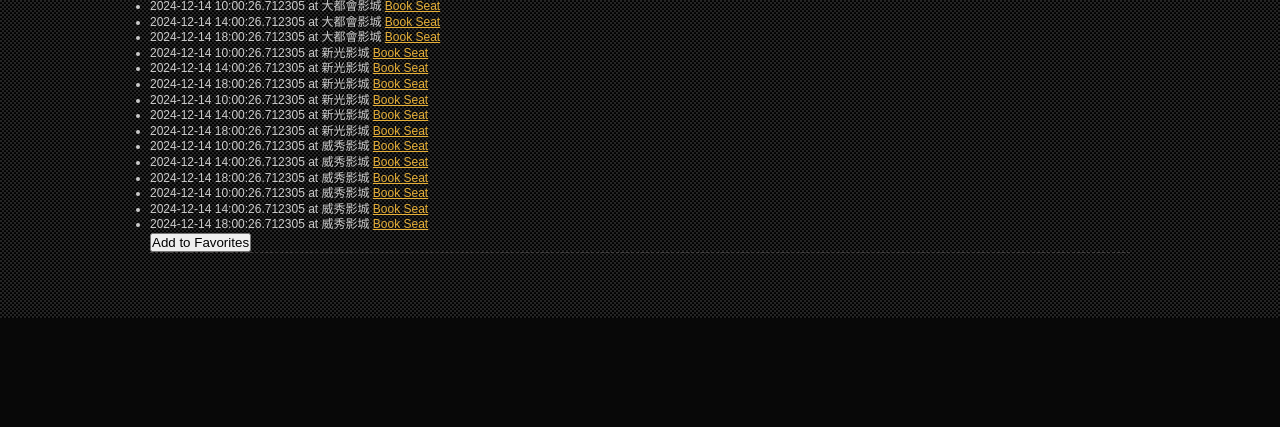
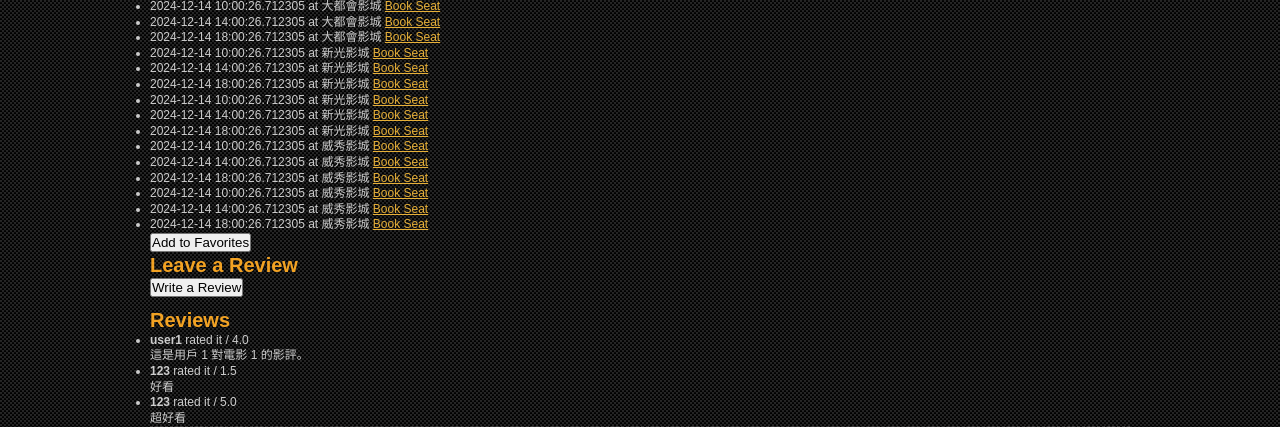
Before and after one commit to yungchengtsai/detail, a Flask app: page /movie/1 in a window 1280 px wide. Shown: the part 482-909 px from the top of the page. Before the commit the page ends 800 px from the top, so only its background shows below. Run offline with Flask 3, Linux system fonts and the light colour scheme; data comes from the database, SQL or seed files in the repository; both versions use the stored data as it was after the commit.

Commit message:
新增評論按鈕

```diff
--- a/app/routes.py
+++ b/app/routes.py
@@ -2,7 +2,7 @@
 from flask import Blueprint, render_template, redirect, url_for, flash, request
 from flask_login import login_user, logout_user, login_required, current_user
 from app import db
-from app.models import User, Movie, Cinema, ScreeningTime, Booking
+from app.models import User, Movie, Cinema, ScreeningTime, Booking, Review
 from app.forms import RegistrationForm, LoginForm, BookingForm
 
 main = Blueprint("main", __name__)
@@ -28,8 +28,14 @@
 @main.route("/movie/<int:movie_id>")
 def movie_detail(movie_id):
     movie = Movie.query.get_or_404(movie_id)
+    reviews = (
+        Review.query.filter_by(movie_id=movie_id)
+        .join(User, Review.user_id == User.id)
+        .add_columns(User.username, Review.content, Review.rate)
+        .all()
+    )
     screenings = ScreeningTime.query.filter_by(movie_id=movie_id).all()
-    return render_template("movie_detail.html", movie=movie, screenings=screenings)
+    return render_template("movie_detail.html", movie=movie, reviews=reviews, screenings=screenings)
 
 
 @main.route("/favorite/<int:movie_id>", methods=["POST"])
@@ -116,3 +122,34 @@
     else:
         movies = []
     return render_template("search_results.html", movies=movies, query=query)
+
+
+@main.route('/submit_review/<int:movie_id>', methods=['POST'])
+@login_required
+def submit_review(movie_id):
+    try:
+        rate = float(request.form.get('rate'))
+        review_content = request.form.get('review')
+
+        if not (0.5 <= rate <= 5.0):
+            flash("Rate must be between 0.5 and 5.0.", "error")
+            return redirect(url_for('main.movie_detail', movie_id=movie_id))
+
+        if not review_content.strip():
+            flash("Review content cannot be empty.", "error")
+            return redirect(url_for('main.movie_detail', movie_id=movie_id))
+    except ValueError:
+        flash("Invalid rating value.", "error")
+        return redirect(url_for('main.movie_detail', movie_id=movie_id))
+
+    new_review = Review(
+        user_id=current_user.id,
+        movie_id=movie_id,
+        content=review_content.strip(),
+        rate=rate,
+    )
+    db.session.add(new_review)
+    db.session.commit()
+
+    flash("Your review has been submitted successfully!", "success")
+    return redirect(url_for('main.movie_detail', movie_id=movie_id))
--- a/templates/movie_detail.html
+++ b/templates/movie_detail.html
@@ -48,4 +48,74 @@
     %} Add to Favorites {% endif %}
   </button>
 </form>
+
+<div>
+  <h2>Leave a Review</h2>
+  <button
+    id="toggle-review-form"
+    style="margin-bottom: 10px;"
+  >
+    Write a Review
+  </button>
+
+  <!-- 隱藏評論表單 -->
+  <form
+    id="review-form"
+    method="post"
+    action="{{ url_for('main.submit_review', movie_id=movie.id) }}"
+    style="display: none; margin-top: 10px;"
+  >
+    <label for="rate">Rate this movie (e.g., 4.5):</label>
+    <input
+      type="number"
+      step="0.5"
+      id="rate"
+      name="rate"
+      min="0.5"
+      max="5.0"
+      required
+      style="margin-bottom: 10px;"
+    />
+    <textarea
+      name="review"
+      placeholder="Write your review here..."
+      style="width: 100%; height: 100px;"
+      required>
+    </textarea>
+    <br />
+    <button type="submit" style="margin-top: 10px;">Submit Review</button>
+  </form>
+</div>
+
+<script>
+  document.addEventListener("DOMContentLoaded", function () {
+    const toggleButton = document.getElementById("toggle-review-form");
+    const reviewForm = document.getElementById("review-form");
+
+    toggleButton.addEventListener("click", function () {
+      // 切換表單的顯示狀態
+      if (reviewForm.style.display === "none" || reviewForm.style.display === "") {
+        reviewForm.style.display = "block";
+        toggleButton.textContent = "Cancel Review";
+      } else {
+        reviewForm.style.display = "none";
+        toggleButton.textContent = "Write a Review";
+      }
+    });
+  });
+</script>
+
+<h2>Reviews</h2>
+{% if reviews %}
+  <ul>
+    {% for review in reviews %}
+    <li>
+      <p><strong>{{ review[1] }}</strong> rated it / {{review.rate}}</p>
+      <p>{{ review[2] }}</p>
+    </li>
+    {% endfor %}
+  </ul>
+{% else %}
+  <p>No reviews yet. Be the first to leave a review!</p>
+{% endif %}
 {% endblock %}
```
Also changed, not shown: instance/movie_database.db.
